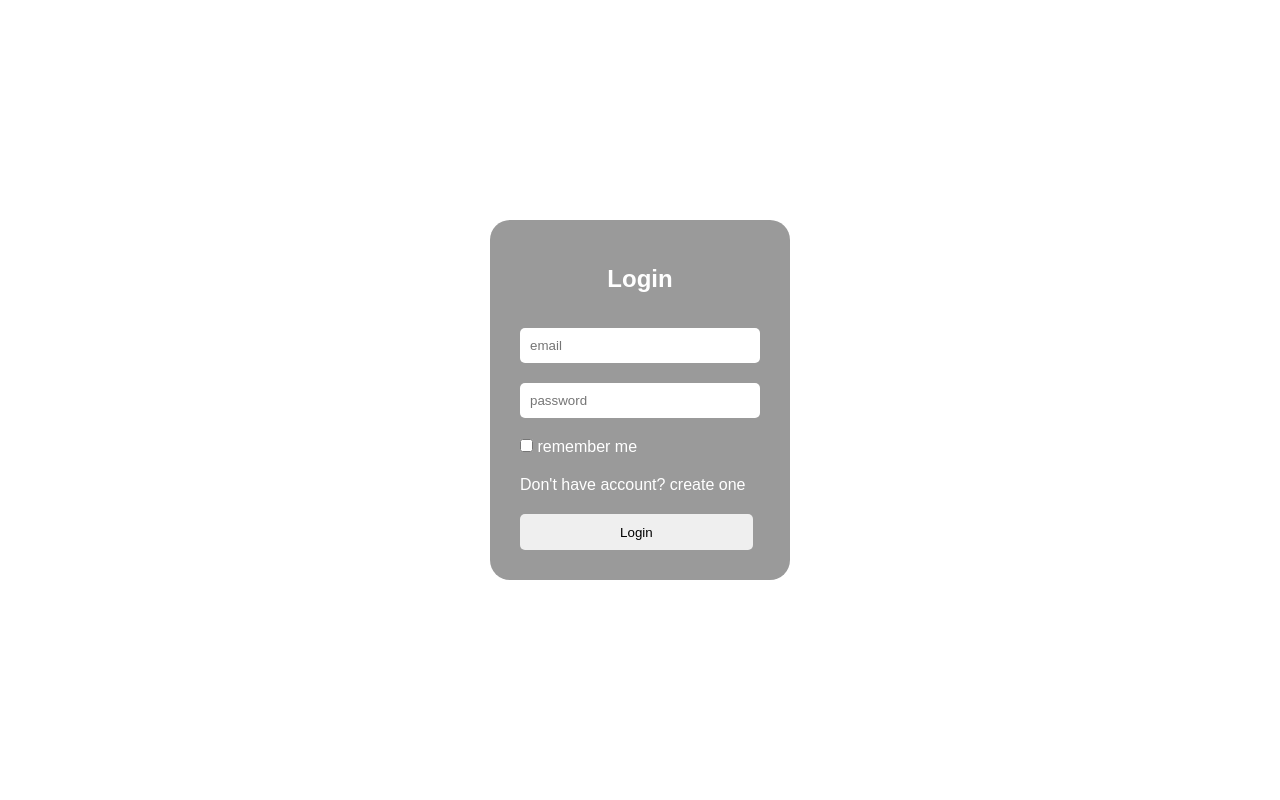
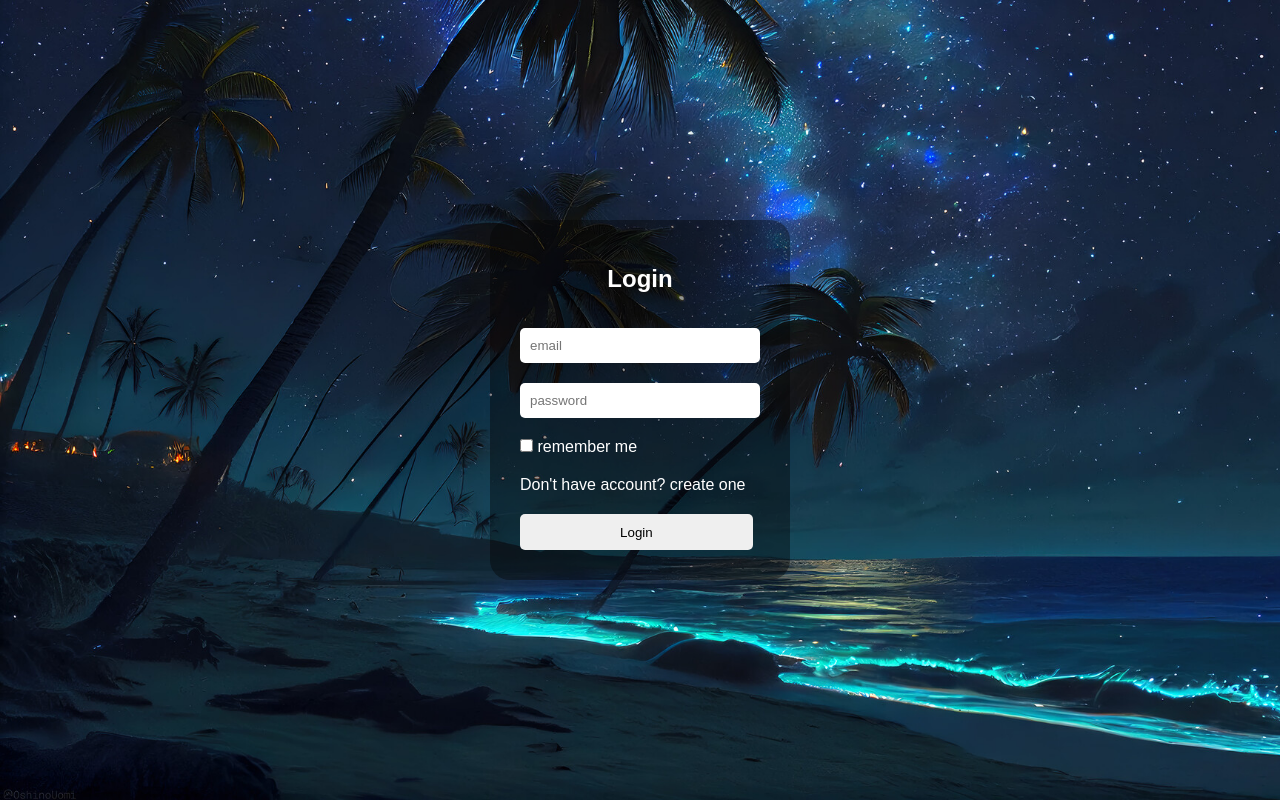
Before and after one commit to Abdullah1yaseen/Login-form, a plain HTML site: page index.html in a window 1280 px wide. Drawn offline with nearby package versions, Linux system fonts and the light colour scheme.

Commit message:
background fix
path image corrected

```diff
--- a/style.css
+++ b/style.css
@@ -5,7 +5,7 @@
 }
 
 body {
-    background: url(1.jpg);
+    background: url(images/1.jpg);
     width: 100%;
     height: 100%;
     background-repeat: no-repeat;
```
